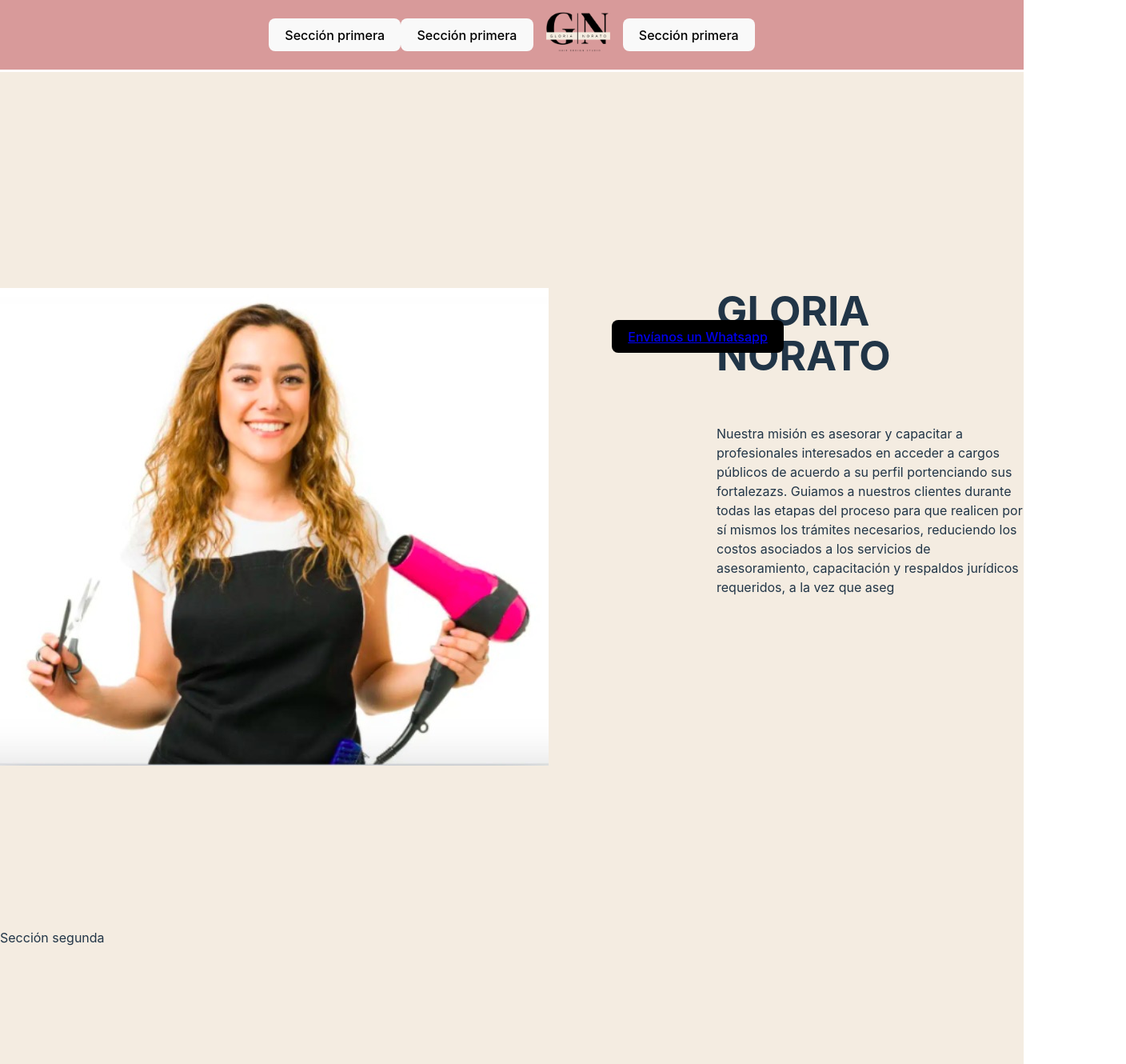
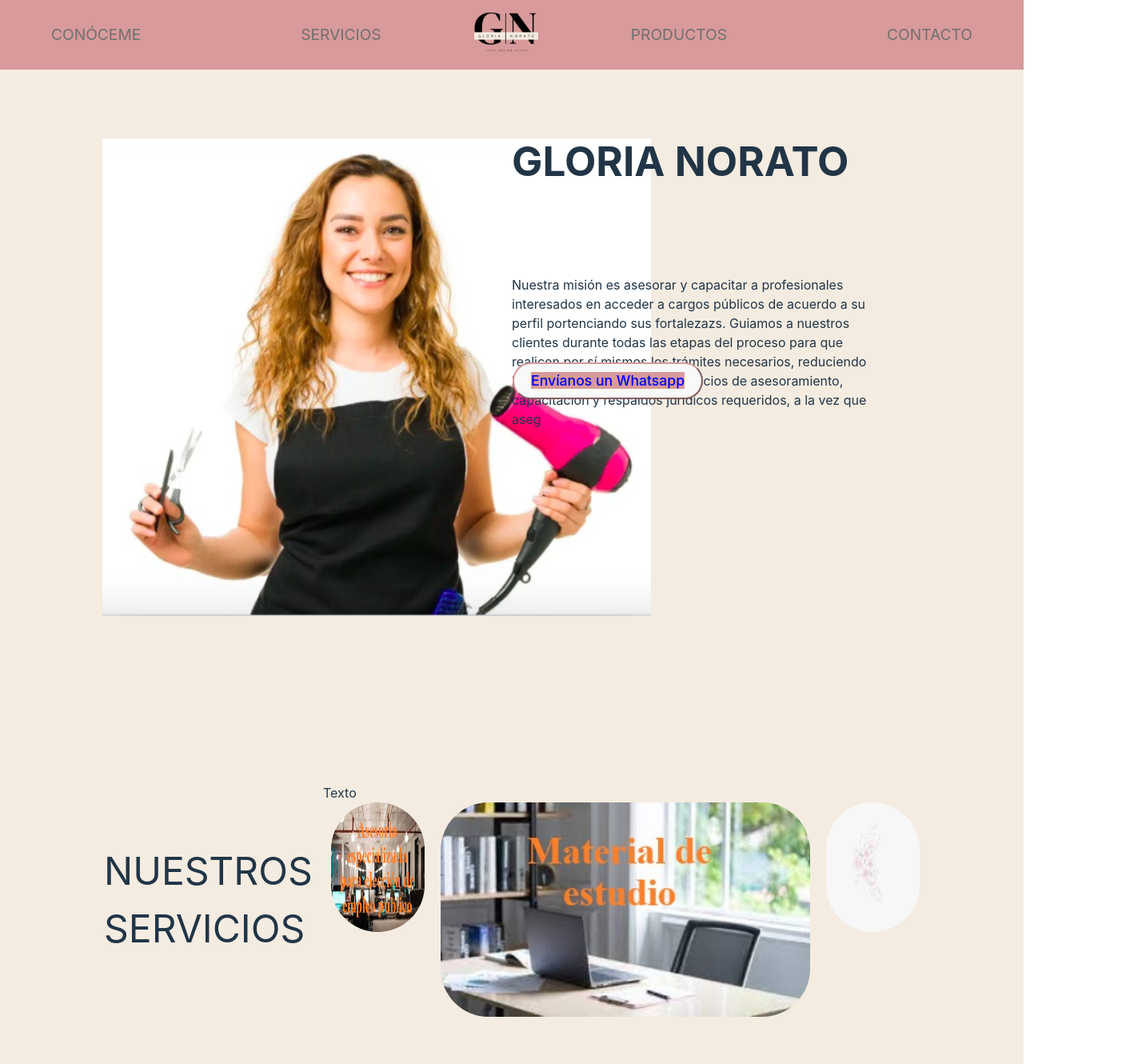
Before and after one commit to JulianBeta/SalonDeBelleza, a React (Vite) app: page / in a window 1280 px wide. Shown: the top 1330 px of the page at 80% size, 1408 px wide, since content can reach past the window. Built offline with nearby package versions, Linux system fonts and the light colour scheme; a web font is replaced by a local one.

Commit message:
15 de marzo de 2024

```diff
--- a/src/Components/pages/Inicio.jsx
+++ b/src/Components/pages/Inicio.jsx
@@ -21,28 +21,29 @@ export const Inicio = () => {
       <header>
         <div>
           <nav>
-                  <a href="#seccioncuarta"> <button>Sección primera </button>  </a>
+            <a className='botonnavbar' href="#seccionprimera"> CONÓCEME  </a>
+            <a className='botonnavbar'href="#seccionsegunda"> SERVICIOS </a>
 
-                    <button>Sección primera </button>
             <ul className={menuOpen ? "open" : ""} >
 
               <li >
                 <Link to="/">
-                                <img src = {logo} alt = 'logo' style={{ maxWidth: '100px', maxHeight: '50px' }} ></img>
+                  <img src={logo} alt='logo' style={{ maxWidth: '100px', maxHeight: '50px' }} ></img>
                 </Link>
 
               </li>
             </ul>
-                    <Link to="/#seccioncuarta"><button >Sección primera </button> </Link>
+            <a className='botonnavbar' href="#secciontercera"> PRODUCTOS </a>
+            <a className='botonnavbar' href="#seccioncuarta"> CONTACTO </a>
           </nav>
 
         </div>
 
       </header>
-        <div ><Secciontop id='#seccionprimera'/></div>
-        <div id='#seccionsegunda'><SeccionSlider/></div>
-        <div id='#secciontercera'><Secciontercera/></div>
-        <div ><Seccioncontactenos id='#seccioncuarta'/></div>
+      <div id='seccionprimera'><Secciontop /></div>
+      <div id='seccionsegunda'><SeccionSlider /></div>
+      <div id='secciontercera'><Secciontercera /></div>
+      <div id='seccioncuarta'><Seccioncontactenos /></div>
 
     </div>
   )
--- a/src/Components/pages/SeccionSlider.jsx
+++ b/src/Components/pages/SeccionSlider.jsx
@@ -1,19 +1,34 @@
 import React from 'react';
-
-import './../../Stylesheets/Slider.css';
+import './../../Stylesheets/seccionslider.css';
 import styled from 'styled-components';
 import img1 from './../../assets/image/1.jpg';
 import img2 from './../../assets/image/2.jpg';
 import img3 from './../../assets/image/3.jpg';
 import img4 from './../../assets/image/4.jpg';
+import Maincarrusel from './../carruselcomponents/maincarrusel.jsx'
+import img6 from './../../assets/image/peluquera.jpeg';
 
-export const SeccionSlider= () => {
+export const SeccionSlider = () => {
 	return (
-		<body>
-		<div>Sección segunda</div>
-		</body>
+
+		<section>
+			<div className='seccionslidercontenedor'>
+				<div className='tituloseccionslider'> NUESTROS SERVICIOS</div>
+				<div className='contenedorcarrusel'>
+
+					<div className='textotercero'>Texto</div>
+					<div className='carruseltercero'><Maincarrusel /> </div>
+				</div>
+			</div>
+		</section>
 	);
 }
 
+const Titulo = styled.p`
+		font-size: 18px;
+		font-weight: 700;
+		text-transform: uppercase;
+		margin-bottom: 10px;
+	`;
 
 export default SeccionSlider;
--- a/src/Components/pages/Secciontercera.jsx
+++ b/src/Components/pages/Secciontercera.jsx
@@ -1,6 +1,6 @@
 import React from 'react';
 
-import './../../Stylesheets/Slider.css';
+import './../../Stylesheets/seccionslider.css';
 import styled from 'styled-components';
 import img1 from './../../assets/image/1.jpg';
 import img2 from './../../assets/image/2.jpg';
--- a/src/Components/pages/Secciontop.jsx
+++ b/src/Components/pages/Secciontop.jsx
@@ -1,26 +1,29 @@
 import React from 'react'
-import './../../Stylesheets/Inicio.css'
+import './../../Stylesheets/secciontop.css'
 import peluquera from './../../assets/image/peluquera.jpeg'
 
 
 export const Secciontop = () => {
     return (
         <body>
-
+            <div className='secciontopcontendor'>
                 <div className='fotopeluquera'>
                     <img src={peluquera} />
                 </div>
-
+                <div className='seccionderecha'>
                     <div className='textsectiontop'>
                         <h1>GLORIA NORATO</h1>
                         <p>Nuestra misión es asesorar y capacitar a profesionales interesados en acceder a cargos públicos de acuerdo a su perfil
                         portenciando sus fortalezazs. Guiamos a nuestros clientes durante todas las etapas del proceso para que realicen por sí mismos
                         los trámites  necesarios, reduciendo los costos asociados a los servicios de asesoramiento, capacitación y respaldos jurídicos
                         requeridos, a la vez que aseg</p>
-                <button className='botonwhatsapp'>
+                    </div>
+                    <div className='botonwhatsapp'>
+                        <button >
                             <a href='https://api.whatsapp.com/send/?phone=573006822639'> Envíanos un Whatsapp </a>
                         </button>
-
+                    </div>
+                </div>
             </div>
         </body>
 
--- a/src/Stylesheets/App.css
+++ b/src/Stylesheets/App.css
@@ -20,15 +20,15 @@ htlm, header {
 html, body {
 
     width: 100%;
-    height: auto;
-    margin: auto;
     font-family: 'Gabarito';
     min-height: 100vh;
     background-color: #F4ECE1;
-    padding-top: 90px;
+    padding-top: 5vh;
+    padding-bottom: 5px;
     font-family: Inter, system-ui, Avenir, Helvetica, Arial, sans-serif;
     line-height: 1.5;
     font-weight: 400;
+
 
 
 }
--- a/src/Stylesheets/Inicio.css
+++ b/src/Stylesheets/Inicio.css
@@ -45,6 +45,13 @@ nav ul li a:not(.active):hover {
     background-color:#d8d89a
 }
 
+.botonnavbar {
+   margin: auto 100px;
+   text-decoration: none;
+   color: #707070;
+   font-size: larger;
+
+}
 
 .botonwhatsapp{
 
--- a/src/Stylesheets/index.css
+++ b/src/Stylesheets/index.css
@@ -31,15 +31,17 @@ h1 {
 }
 
 button {
-  border-radius: 8px;
-  border: 1px solid transparent;
+  border-radius: 35px;
+  border-color: #D89A9A;
   padding: 0.6em 1.2em;
-  font-size: 1em;
+  font-size: 1.1em;
   font-weight: 500;
   font-family: inherit;
-  background-color: #1a1a1a;
+  background-color: #D89A9A;
   cursor: pointer;
   transition: border-color 0.25s;
+  color: #D89A9A;
+
 }
 button:hover {
   border-color: #646cff;
--- a/src/Stylesheets/Slider.css
+++ b/src/Stylesheets/seccionslider.css
@@ -1,32 +1,25 @@
-/* @import url('https://fonts.googleapis.com/css2?family=Poppins:wght@400;700&display=swap');
-
-* {
-	padding: 0;
-	margin: 0;
-	box-sizing: border-box;
-}
-
-
-
-main {
-	max-width: 50%;
-	margin: 50px auto;
-	overflow: hidden;
-}
- */
-.secciontercera {
+.seccionslidercontenedor {
 	position: relative;
 	display: grid;
 	grid-template-columns: 30% 70%;
 	overflow: hidden;
+	}
+
+.tituloseccionslider {
+	font-size: 3em;
+	padding: 10vh ;
+	width: 100%;
+	text-align: center;
+
 }
+
+
 
 
  .contenedorcarrusel
 
  {
 
-	border: solid black 10px;
 
     position: relative;
 	align-self: center;
--- a/src/Stylesheets/secciontop.css
+++ b/src/Stylesheets/secciontop.css
@@ -1,84 +1,46 @@
-.mision {
-    box-sizing: border-box;
-    min-height: 30vh;
-    color: whitesmoke;
-    align-items: center;
-    justify-content: center;
-    position: relative;
-    display: flex;
-    border: 5px solid black ;
-    background: grey;
-    margin: 0%;
+.secciontopcontendor {
+    width: 100%;
+    height: 100%;
+    padding: 1% 10%;
+    display: grid;
+    grid-template-columns: 50% 50%;
+
+    overflow-wrap:break-word;
 }
 
-.vision {
-    box-sizing: border-box;
-    min-height: 30vh;
-    color: whitesmoke;
-    align-items: center;
-    justify-content: center;
+
+.fotopeluquera {
     position: relative;
-    display: flex;
-    border: 5px solid black ;
-    background: grey;
-    margin: 0%;
+    width: 60%;
 }
 
-.quienessomos {
-    box-sizing: border-box;
-    min-height: 30vh;
-    color: whitesmoke;
-    align-items: center;
-    justify-content: center;
-    position: relative;
-    display: flex;
-    border: 5px solid black ;
-    background: grey;
-    margin: 0%;
+.textsectiontop {
+
+    width: 60%;
+    padding-right: 5px;
+    position: absolute;
+
+}
+
+.textsectiontop p {
+    width: 60%;
+    padding-right: 5px;
+    position: absolute;
 }
 
 .botonwhatsapp{
 
-    position: absolute;
-    top: 400px;
-    background-color: #000;
-    right: 300px;
+    position: relative;
+    width: 100%;
+    top: 35vh;
     overflow: visible;
-    float: right;
+    left: 1px;
+    background-color:transparent;
 
 }
 
-
-section{
-
-    position: relative;
-    top: 3px;
-    width: 100%;
-    background-color: #F4ECE1;
-    padding: 50px;
-
-
+.botonwhatsapp a {
+    width: 200px;
+    text-decoration: none;
+    background-color:#D89A9A;
 }
-
-.fotopeluquera {
-    position: relative;
-    width: 60%;
-    float: left;
-}
-
-.textsectiontop {
-    width: 30%;
-    float: right;
-}
-
-.divmarcadeagua {
-    background-image: url("./../assets/image/flores.jpeg");
-    background-repeat: no-repeat;
-    background-position: center;
-    opacity: 0.9;position: relative;
-    top: 3px;
-    width: 100%;
-    background-color: #F4ECE1;
-    padding: 50px;
-
-}
```
Lines whose indentation alone changed are shown as unchanged.
